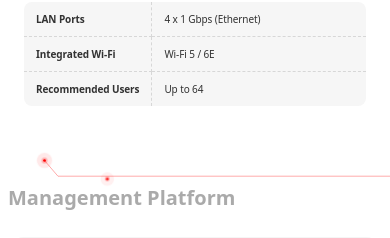
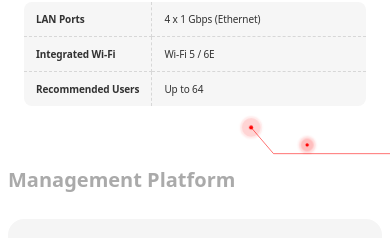
Before and after one commit to vinay-uelement/marma-security, a Next.js app: page /product in a window 390 px wide. Shown: the part 3140-3378 px from the top of the page. Built offline with nearby package versions, Linux system fonts and the light colour scheme.

Commit message:
DecorativeLine fixed in Enterprise product

```diff
--- a/components/product/ProductCategoriesComponent/EnterpriseSolutions.tsx
+++ b/components/product/ProductCategoriesComponent/EnterpriseSolutions.tsx
@@ -89,7 +89,6 @@ const safeRemoteFirewallSpecifications: SpecificationProductItem[] = [
   },
 ];
 
-
 export default function EnterpriseSolutions() {
   return (
     <div className="mx-auto w-full max-w-[1280px]">
@@ -129,21 +128,21 @@ export default function EnterpriseSolutions() {
         />
       </div>
 
-      <div className="flex flex-col w-[30%] sm:w-[50%] min-[901px]:w-[45%] self-end min-[901px]:self-auto translate-x-8 sm:translate-x-12 min-[901px]:translate-x-0 mt-10 min-[901px]:mt-0 pointer-events-none z-0">
+      <div className="flex flex-col w-[50%] sm:w-[40%] min-[901px]:w-[35%] ml-auto pointer-events-none z-0 mt-0 md:mt-12 min-[901px]:mt-0">
         <DecorativeLine
           viewBox="0 0 500 80"
           points="-3000,40 200,40"
           dots={[{ cx: 200, cy: 40, rippleCount: 3 }]}
           className="w-full h-auto scale-x-[-1]"
-          dotRadius={7}
-          animationDuration={2.2}
+          dotRadius={6}
+          animationDuration={2.5}
         />
         <DecorativeLine
           viewBox="0 0 500 120"
-          points="20,20 80,90 3000,90"
-          dots={[{ cx: 20, cy: 20, rippleCount: 4, rippleBaseDelay: 0.5 }]}
-          className="w-full h-auto -mt-8 md:-mt-28"
-          dotRadius={8}
+          points="150,20 210,90 3000,90"
+          dots={[{ cx: 150, cy: 20, rippleCount: 4, rippleBaseDelay: 0.9 }]}
+          className="w-full h-auto -mt-10 md:-mt-24"
+          dotRadius={7}
           animationDuration={3}
         />
       </div>
@@ -158,18 +157,16 @@ export default function EnterpriseSolutions() {
         imageAlt="Enterprise Management Platform Screenshot"
       />
 
-
       <div className="flex w-full pt-6 sm:t-8 lg:pt-10 xl:pt-12">
         <div className="fl2-4 pb-6 sm:py-8 lg:py-10 xl:py-12 w-1/2">
-        Endpoint Software
+          Endpoint Software
         </div>
         <div className="fl2-4 pb-6 sm:py-8 lg:py-10 xl:py-12 w-1/2">
-        Window Security Agent
+          Window Security Agent
         </div>
       </div>
 
       <div className="flex flex-col lg:flex-row gap-6">
-
         <EndpointProductCard
           name="Agent Software for Windows"
           tagline="24×7 Endpoint Protection"
```
